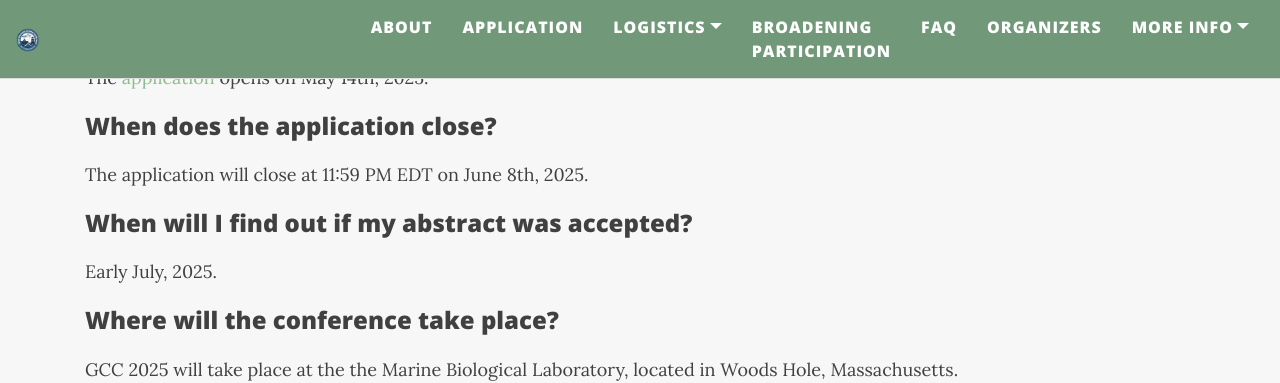
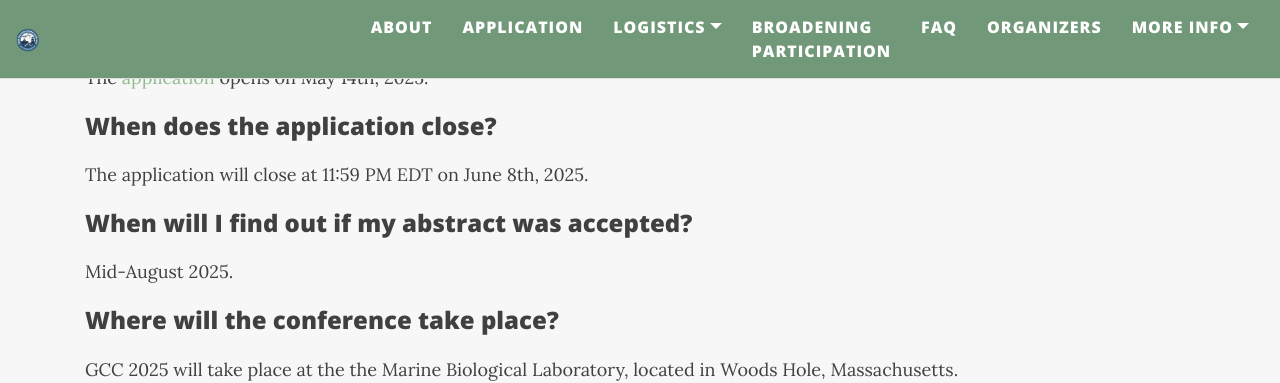
Before and after one commit to graduateclimateconference/graduateclimateconference.github.io, a Jekyll site: the page built from faq.md, in a window 1280 px wide and 900 px high, scrolled down 1084 px. Shown: the top 383 px of the window. Built offline with Jekyll 4.4.1, drawn with Linux system fonts in a browser that asks for light colours; nearby versions of some CDN libraries.

Commit message:
Update faq.md

```diff
--- a/faq.md
+++ b/faq.md
@@ -34,7 +34,7 @@ The application will close at 11:59 PM EDT on June 8th, 2025.
 
 ### When will I find out if my abstract was accepted?
 
-Early July, 2025.
+Mid-August 2025.
 
 ### Where will the conference take place?
 
```
